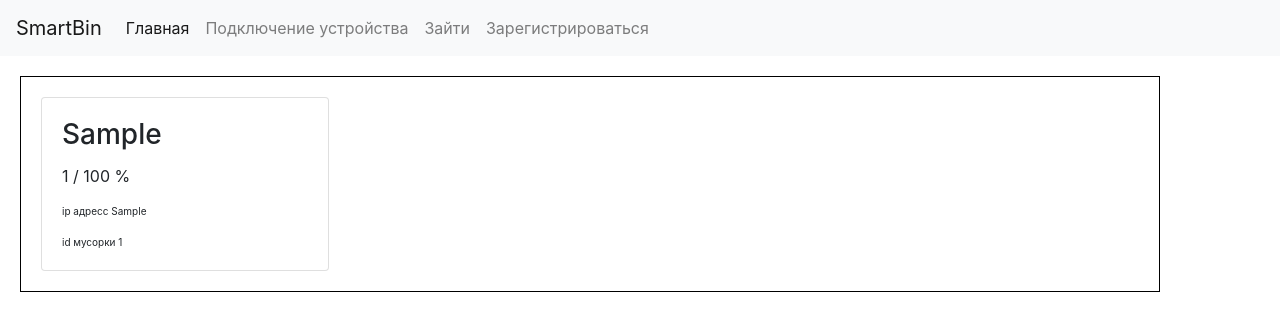
After one commit to EgorTarasov/3d_boom_2019-2020, a Django app: page /1 in a window 1280 px wide. The commit adds this page. Shown: the top 331 px of the page. Run offline with Django 3.2, Linux system fonts and the light colour scheme; tables that the repository leaves empty hold one stand-in row (values such as "Sample post"); some libraries are stand-ins or nearby versions.

```diff
--- a/WebApp/bins/models.py
+++ b/WebApp/bins/models.py
@@ -6,6 +6,8 @@ class Bins (models.Model):
     field_addres = models.CharField(max_length=100, help_text='Адрес мусорки')
     field_data = models.IntegerField(default=0, help_text='Процент заполнености мусорки ')
     ip_addres = models.CharField(max_length=11, help_text='ip addres')
+    cordinates_x = models.FloatField(help_text='Координата мусорки', default=55.785078)
+    corfinates_y = models.FloatField(help_text='Координата мусорки', default=37.453163)
     def ref(self, data):
             self.field_data = data
             self.save()
--- a/WebApp/templates/base.html
+++ b/WebApp/templates/base.html
@@ -5,6 +5,11 @@
   <title>{% block title %}Best Voter{% endblock %}</title>
    <link rel="stylesheet" type="text/css" href="https://yastatic.net/bootstrap/3.3.4/css/bootstrap.min.css">
   <link rel="stylesheet" href="https://stackpath.bootstrapcdn.com/bootstrap/4.4.1/css/bootstrap.min.css" integrity="sha384-Vkoo8x4CGsO3+Hhxv8T/Q5PaXtkKtu6ug5TOeNV6gBiFeWPGFN9MuhOf23Q9Ifjh" crossorigin="anonymous">
+  <style>
+    .bins{
+      margin:5% 2%;
+    }
+  </style>
 </head>
 <body>
 
--- a/WebApp/templates/index.html
+++ b/WebApp/templates/index.html
@@ -18,7 +18,7 @@
         <a class="btn btn-success" href="{% url 'login' %}" style="display:block"> Зайти </a>
     {% endif %}
     {% for each in bins %}
-            <div class="card" style="width: 18rem;display:inline-block" >
+            <div class="card bins" style="width: 18rem;display:inline-block" >
               <div class="card-body">
                 <h3 class="card-title adr">{{ each.field_addres }}</h3>
                 <p class="card-text data">{{ each.ip_addres }}</p>
--- /dev/null
+++ b/WebApp/templates/tittle_page.html
@@ -0,0 +1,14 @@
+{% extends 'base.html' %}
+
+{% block title %}Post{% endblock %}
+
+{% block content %}
+<div class="card" style="width: 18rem;display:inline-block" >
+    <div class="card-body">
+        <h3 class="card-title">{{ addres }}</h3>
+            <p class="card-text">{{ data }} / 100 %</p>
+            <p class=" card-text" style="font-size:10px">ip адресс {{ ip }}</p>
+            <p class=" card-text" style="font-size:10px">id мусорки {{ id }}</p>
+              </div>
+            </div>
+{% endblock %}
```
